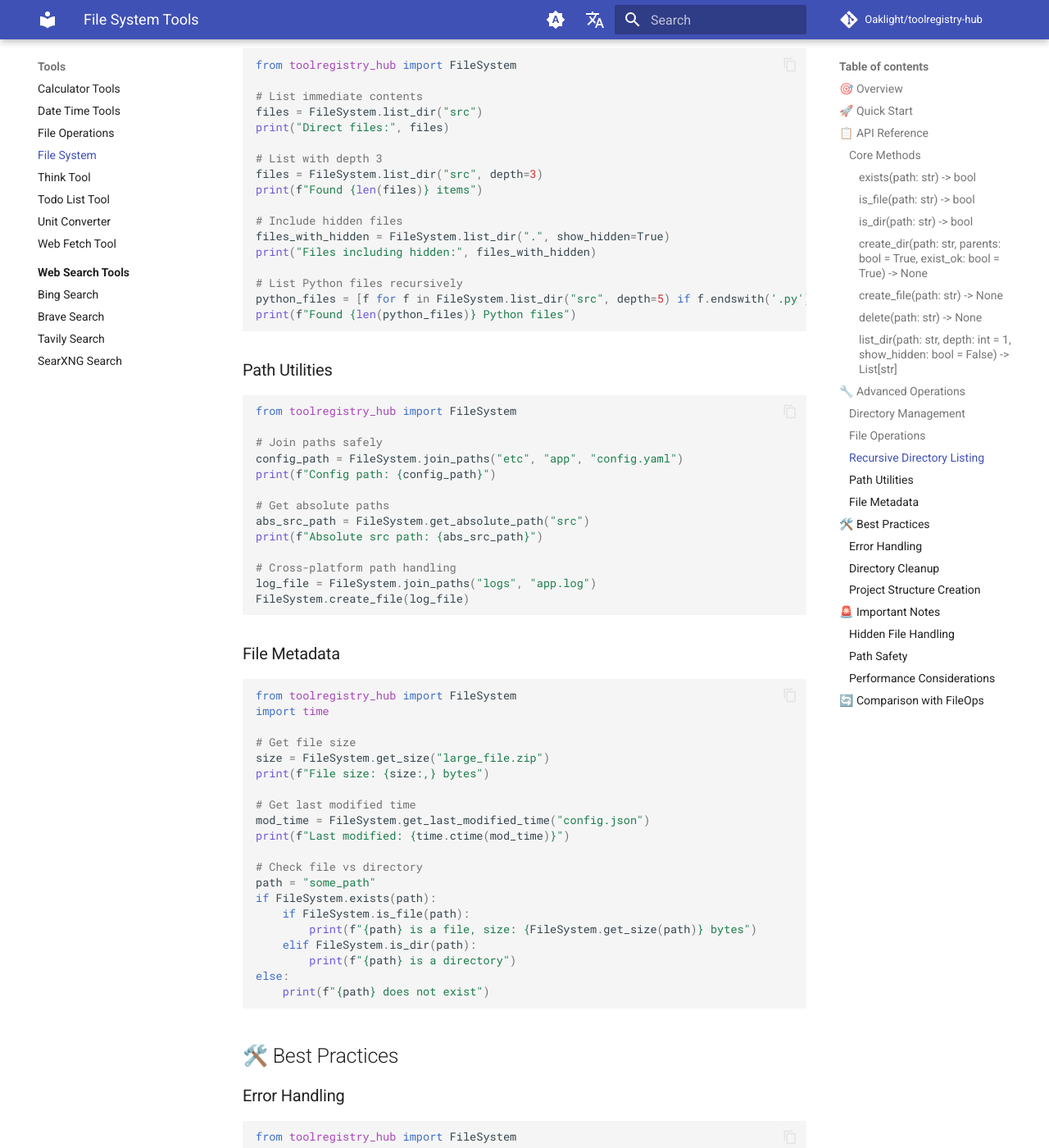
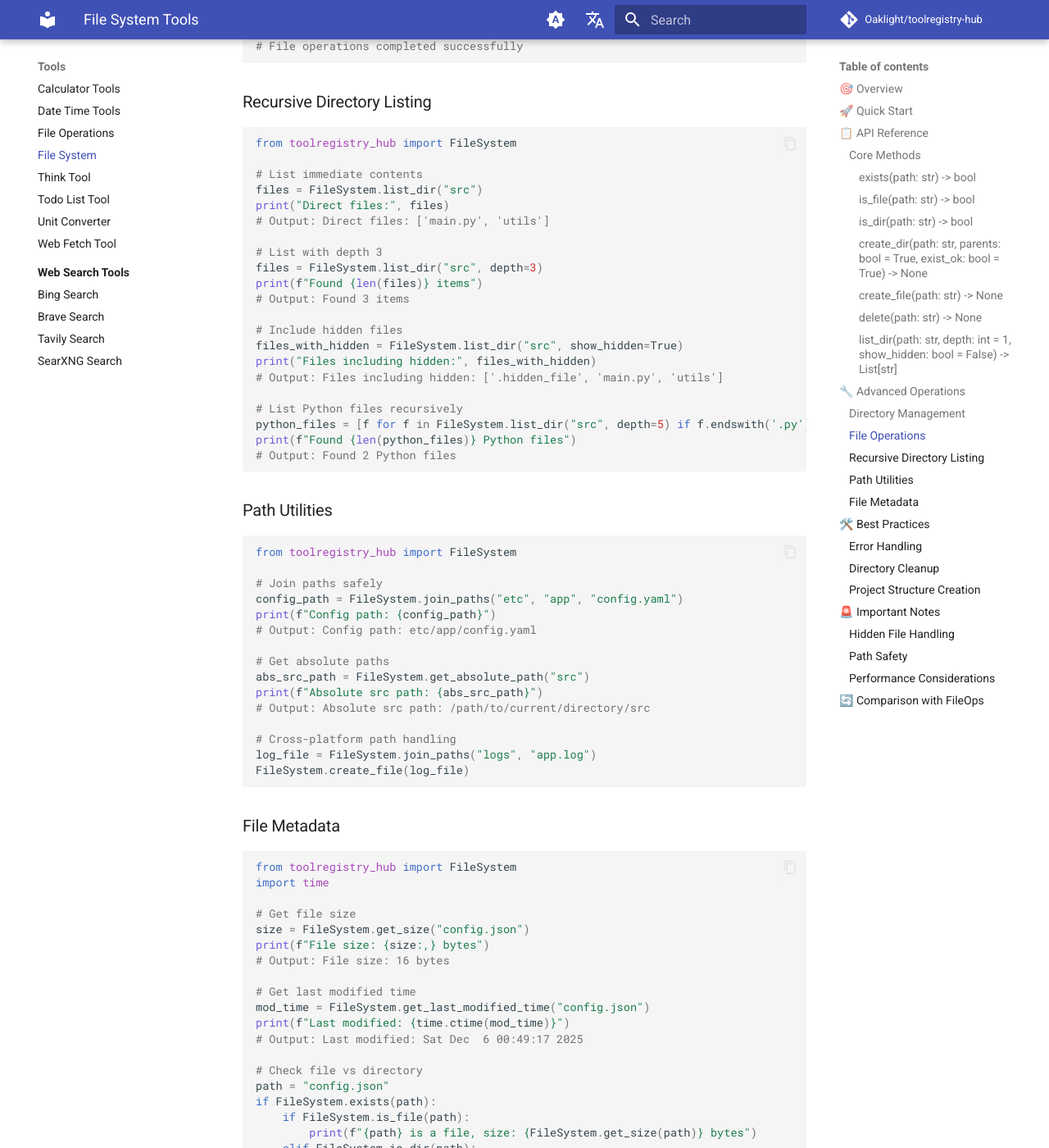
Before and after one commit to Oaklight/toolregistry-hub, an MkDocs documentation site: the page built from docs/tools/filesystem.md, in a window 1280 px wide and 1400 px high, scrolled down 3687 px. Shown: the whole window at 82% size. Built offline with MkDocs 1.6.1 and Material for MkDocs 9.7.7, drawn with Linux system fonts in a browser that asks for light colours; comment, search, counter and statistics services are not loaded; some of the changed text lies outside the part shown.

Commit message:
📝 docs(filesystem): add example outputs to filesystem documentation
- add expected output comments to all code examples for better clarity
- improve documentation by showing actual command results
- fix minor inconsistencies in example paths and variable names
- add missing output comments in recursive directory listing examples
- standardize output formatting across all code blocks【docs】

````diff
--- a/docs/tools/filesystem.md
+++ b/docs/tools/filesystem.md
@@ -30,15 +30,18 @@ from toolregistry_hub import FileSystem
 FileSystem.create_dir("my_directory")
 FileSystem.create_file("my_directory/test.txt")
 files = FileSystem.list_dir("my_directory")
-print(files)  # ['test.txt']
+print(files)
+# Output: ['test.txt']
 
 # Check existence
 exists = FileSystem.exists("my_directory/test.txt")
-print(f"File exists: {exists}")  # True
+print(f"File exists: {exists}")
+# Output: File exists: True
 
 # Get file information
 size = FileSystem.get_size("my_directory/test.txt")
 print(f"File size: {size} bytes")
+# Output: File size: 0 bytes
 ```
 
 ## 📋 API Reference
@@ -144,6 +147,7 @@ for dir_name in directories:
 # Check directory structure
 if FileSystem.is_dir("project"):
     print("Project directory exists")
+# Output: Project directory exists
 ```
 
 ### File Operations
@@ -163,6 +167,7 @@ FileSystem.move("README.md", "docs/README.md")
 
 # Delete files
 FileSystem.delete("config.backup.json")
+# File operations completed successfully
 ```
 
 ### Recursive Directory Listing
@@ -173,18 +178,22 @@ from toolregistry_hub import FileSystem
 # List immediate contents
 files = FileSystem.list_dir("src")
 print("Direct files:", files)
+# Output: Direct files: ['main.py', 'utils']
 
 # List with depth 3
 files = FileSystem.list_dir("src", depth=3)
 print(f"Found {len(files)} items")
+# Output: Found 3 items
 
 # Include hidden files
-files_with_hidden = FileSystem.list_dir(".", show_hidden=True)
+files_with_hidden = FileSystem.list_dir("src", show_hidden=True)
 print("Files including hidden:", files_with_hidden)
+# Output: Files including hidden: ['.hidden_file', 'main.py', 'utils']
 
 # List Python files recursively
 python_files = [f for f in FileSystem.list_dir("src", depth=5) if f.endswith('.py')]
 print(f"Found {len(python_files)} Python files")
+# Output: Found 2 Python files
 ```
 
 ### Path Utilities
@@ -195,10 +204,12 @@ from toolregistry_hub import FileSystem
 # Join paths safely
 config_path = FileSystem.join_paths("etc", "app", "config.yaml")
 print(f"Config path: {config_path}")
+# Output: Config path: etc/app/config.yaml
 
 # Get absolute paths
 abs_src_path = FileSystem.get_absolute_path("src")
 print(f"Absolute src path: {abs_src_path}")
+# Output: Absolute src path: /path/to/current/directory/src
 
 # Cross-platform path handling
 log_file = FileSystem.join_paths("logs", "app.log")
@@ -212,15 +223,17 @@ from toolregistry_hub import FileSystem
 import time
 
 # Get file size
-size = FileSystem.get_size("large_file.zip")
+size = FileSystem.get_size("config.json")
 print(f"File size: {size:,} bytes")
+# Output: File size: 16 bytes
 
 # Get last modified time
 mod_time = FileSystem.get_last_modified_time("config.json")
 print(f"Last modified: {time.ctime(mod_time)}")
+# Output: Last modified: Sat Dec  6 00:49:17 2025
 
 # Check file vs directory
-path = "some_path"
+path = "config.json"
 if FileSystem.exists(path):
     if FileSystem.is_file(path):
         print(f"{path} is a file, size: {FileSystem.get_size(path)} bytes")
@@ -228,6 +241,7 @@ if FileSystem.exists(path):
         print(f"{path} is a directory")
 else:
     print(f"{path} does not exist")
+# Output: config.json is a file, size: 16 bytes
 ```
 
 ## 🛠️ Best Practices
````
